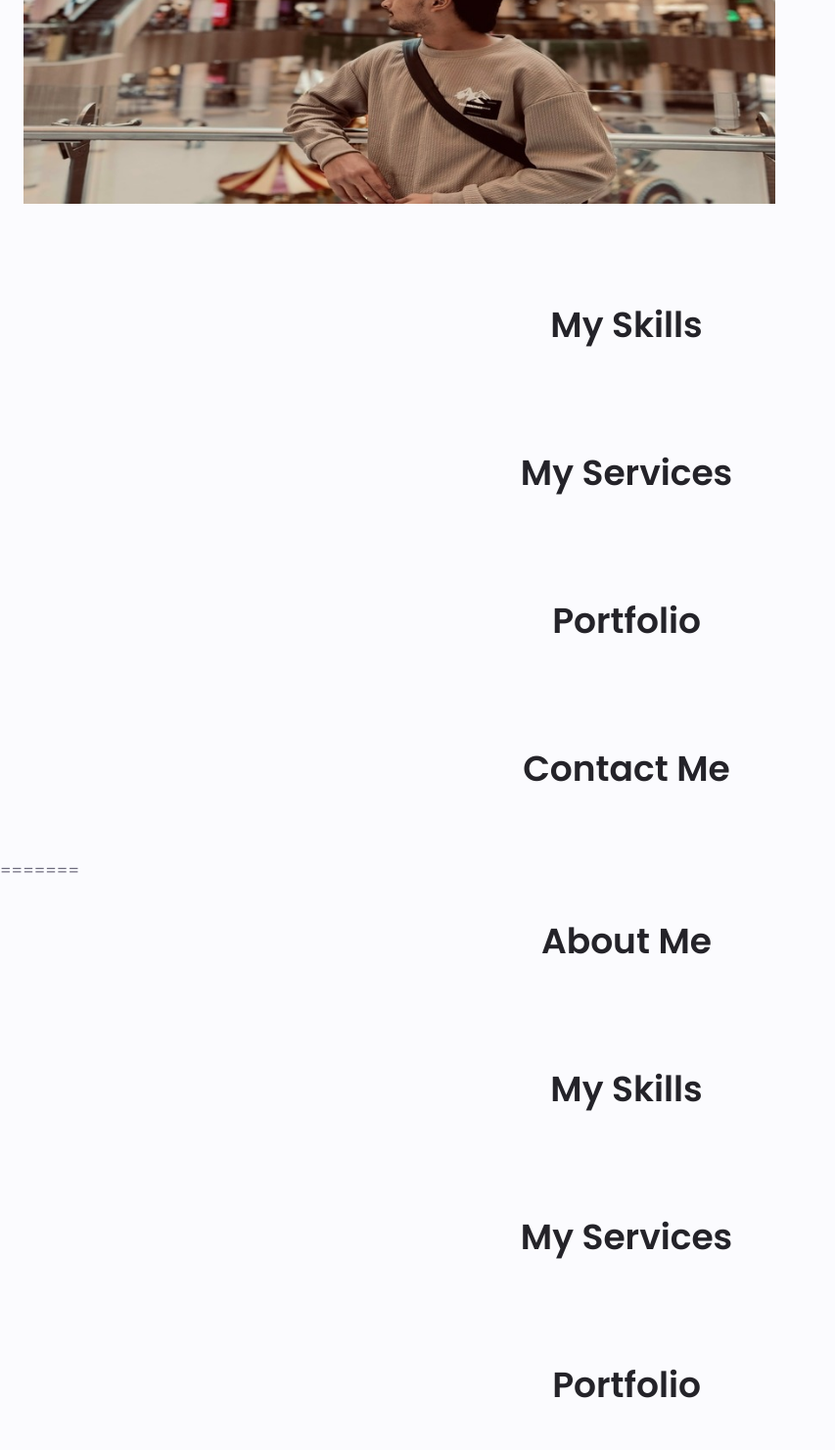
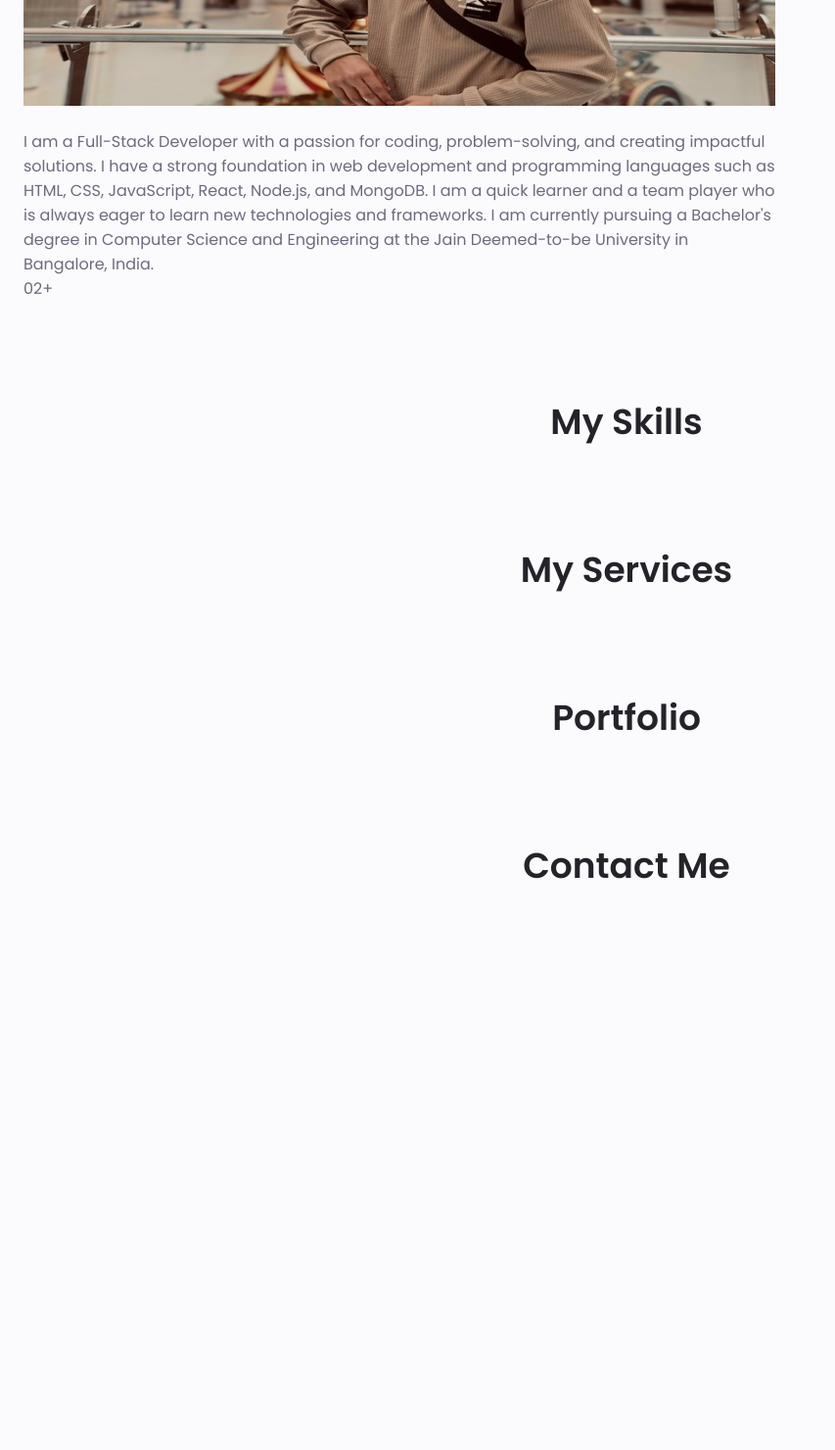
Before and after one commit to birat04/my-portfolio, a plain HTML site: page index.html in a window 1280 px wide. Shown: the part 1320-2800 px from the top of the page at 98% size, without its empty margins (0-853 px from the left). After the commit the page ends 2391 px from the top, so only its background shows below. Drawn offline with nearby package versions, Linux system fonts and the light colour scheme.

Commit message:
Update my about section

```diff
--- a/index.html
+++ b/index.html
@@ -95,11 +95,11 @@
                         </svg>
                     </div>
                     <div class="home_data">
-<<<<<<< HEAD
+
                         <h2 class="home_title">Hi, I'am Birat Roka</h2>
-=======
+
                         <h1 class="home_title">Hi, I'am Birat Roka</h1>
->>>>>>> a171f07 (make full responsive)
+
                         <h3 class="home_subtitle">Full-Stack Developer</h3>
                         <p class="home_description">🌐
                             Passionate about coding, problem-solving, and creating impactful solutions!</p>
@@ -118,13 +118,26 @@
                 </div>
             </div>
         </section>
-<<<<<<< HEAD
+
         <section id="about" class="about section">
             <h2 class="section_title">About Me</h2>
             <span class="section_subtitle">My Introduction</span>
             <div class="about_container container grid">
                 <img src="arjun.jpeg" alt="" class="about_ing">
-            </div>
+                <div class="about_data">
+                    <p class="about_description">
+                        I am a Full-Stack Developer with a passion for coding, problem-solving, and creating impactful solutions.
+                        I have a strong foundation in web development and programming languages such as HTML, CSS, JavaScript, React, Node.js, and MongoDB.
+                        I am a quick learner and a team player who is always eager to learn new technologies and frameworks.
+                        I am currently pursuing a Bachelor's degree in Computer Science and Engineering at the Jain Deemed-to-be University in Bangalore, India.
+                    </p>
+                    <div class="about_info">
+                        <div>
+                            <span class="about_info-title">02+</span>
+                        </div>
+                    </div>
+                </div>
+
         </section>
         <section id="skills" class="section">
             <h2 class="section_title">My Skills</h2>
@@ -138,28 +151,6 @@
         <section id="contact" class="section">
             <h2 class="section_title">Contact Me</h2>
         </section>
-
-
-
-=======
-
-
-        <section id="about" class="section">
-            <h1 class="section_title">About Me</h1>
-        </section>
-        <section id="skills" class="section">
-            <h1 class="section_title">My Skills</h1>
-        </section>
-        <section id="services" class="section">
-            <h1 class="section_title">My Services</h1>
-        </section>
-        <section id="portfolio" class="section">
-            <h1 class="section_title">Portfolio</h1>
-        </section>
-        <section id="contact" class="section">
-            <h1 class="section_title">Contact Me</h1>
-        </section>
->>>>>>> a171f07 (make full responsive)
     </main>
     <script src="main.js"></script>
 </body>
--- a/style.css
+++ b/style.css
@@ -354,5 +354,7 @@ img {
 }
 
 .home_description{
+    margin-bottom: var(--mb-2);
+
 
 }
```
